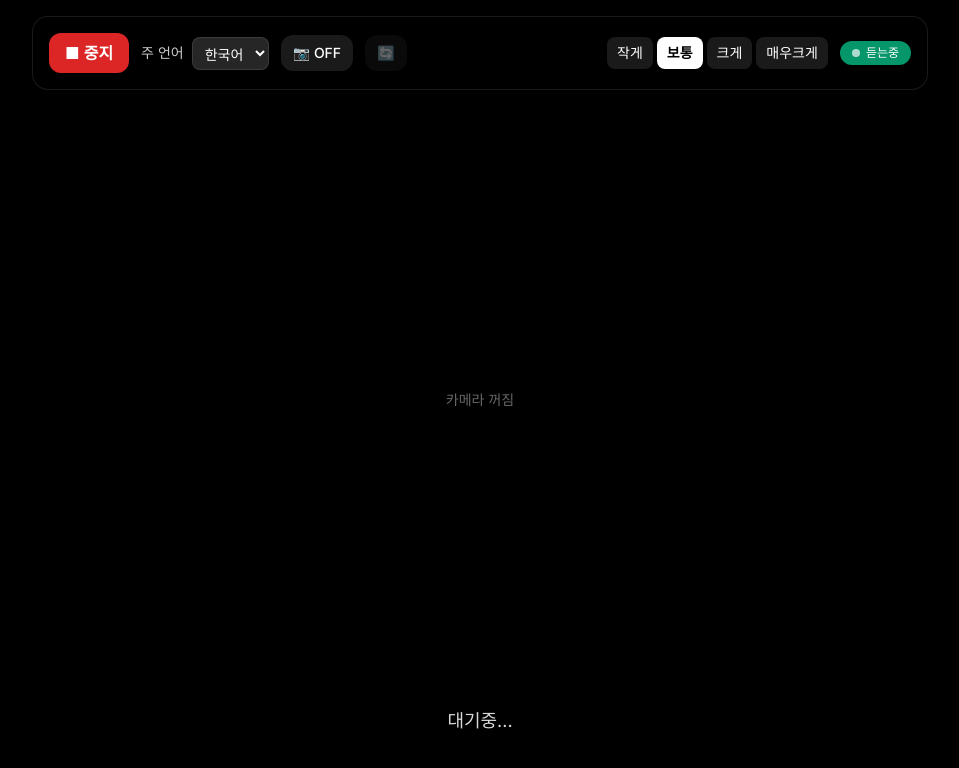
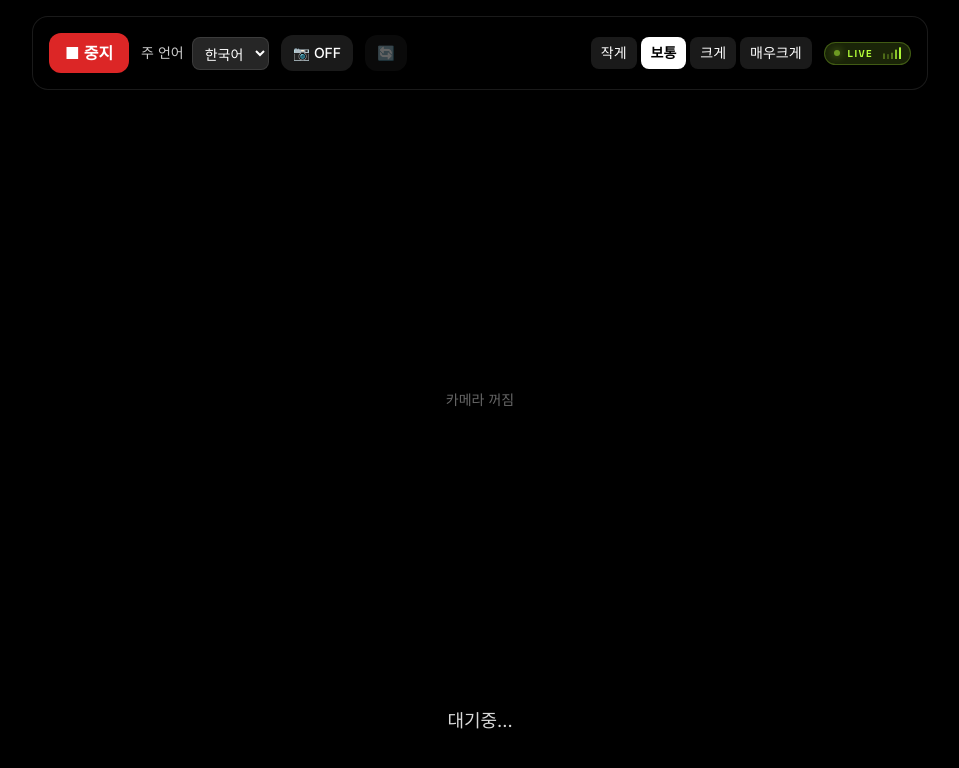
Before and after one commit to djadbtlr21-droid/meeting-subtitle, a React (Vite) app: page / in a window 1280 px wide. Both pictures are taken after a click on the button "● 시작". Shown: the top 768 px of the page, without its empty margins (160-1119 px from the left). Built offline with nearby package versions, Linux system fonts and the light colour scheme; no server answers.

Commit message:
refactor(status): StatusBadge를 HUD 리드아웃으로 재디자인 — 상태별 네온 컬러·스피너 링·스파크라인 막대 애니메이션
Co-Authored-By: Claude Opus 4.6 (1M context) <noreply@anthropic.com>

```diff
--- a/src/components/StatusBadge.jsx
+++ b/src/components/StatusBadge.jsx
@@ -1,18 +1,57 @@
 import React from 'react';
 
 const STATES = {
-  idle: { label: '대기중', color: 'bg-neutral-600' },
-  listening: { label: '듣는중', color: 'bg-emerald-600' },
-  translating: { label: '번역중', color: 'bg-blue-600' },
-  error: { label: '오류', color: 'bg-red-600' },
+  idle:        { label: 'IDLE', color: '#8A8A93', bg: 'rgba(138,138,147,0.12)' },
+  listening:   { label: 'LIVE', color: '#B4FF39', bg: 'rgba(180,255,57,0.14)' },
+  translating: { label: 'SYNC', color: '#00E5FF', bg: 'rgba(0,229,255,0.14)' },
+  error:       { label: 'FAULT', color: '#FF4D6D', bg: 'rgba(255,77,109,0.18)' },
 };
 
 export default function StatusBadge({ state }) {
   const s = STATES[state] || STATES.idle;
+  const isActive = state === 'listening' || state === 'translating';
+
   return (
-    <span className={`inline-flex items-center gap-1.5 rounded-full px-3 py-1 text-xs font-medium text-white ${s.color}`}>
-      <span className="h-2 w-2 rounded-full bg-white/80 animate-pulse" />
-      {s.label}
-    </span>
+    <div
+      className="text-hud inline-flex items-center gap-2 rounded-full px-2.5 py-1"
+      style={{
+        fontSize: '10px',
+        color: s.color,
+        background: s.bg,
+        boxShadow: isActive ? `inset 0 0 0 1px ${s.color}40` : 'inset 0 0 0 1px rgba(255,255,255,0.06)',
+        transition: 'all 260ms ease',
+      }}
+    >
+      {state === 'translating' ? (
+        <span
+          className="inline-block w-2.5 h-2.5 rounded-full border-2 animate-spin"
+          style={{ borderColor: `${s.color}55`, borderTopColor: s.color }}
+        />
+      ) : (
+        <span
+          className={`inline-block w-1.5 h-1.5 rounded-full ${isActive ? 'animate-pulse' : ''}`}
+          style={{ background: s.color, boxShadow: isActive ? `0 0 8px ${s.color}` : 'none' }}
+        />
+      )}
+      <span className="flex items-center gap-0.5">
+        {s.label}
+      </span>
+      {isActive && (
+        <span className="flex items-end gap-[2px] h-3 ml-0.5">
+          {[0, 1, 2, 3, 4].map((i) => (
+            <span
+              key={i}
+              className="w-[2px] animate-sparkleDot"
+              style={{
+                height: '100%',
+                background: s.color,
+                animationDelay: `${i * 120}ms`,
+                transformOrigin: 'bottom',
+              }}
+            />
+          ))}
+        </span>
+      )}
+    </div>
   );
 }
```
